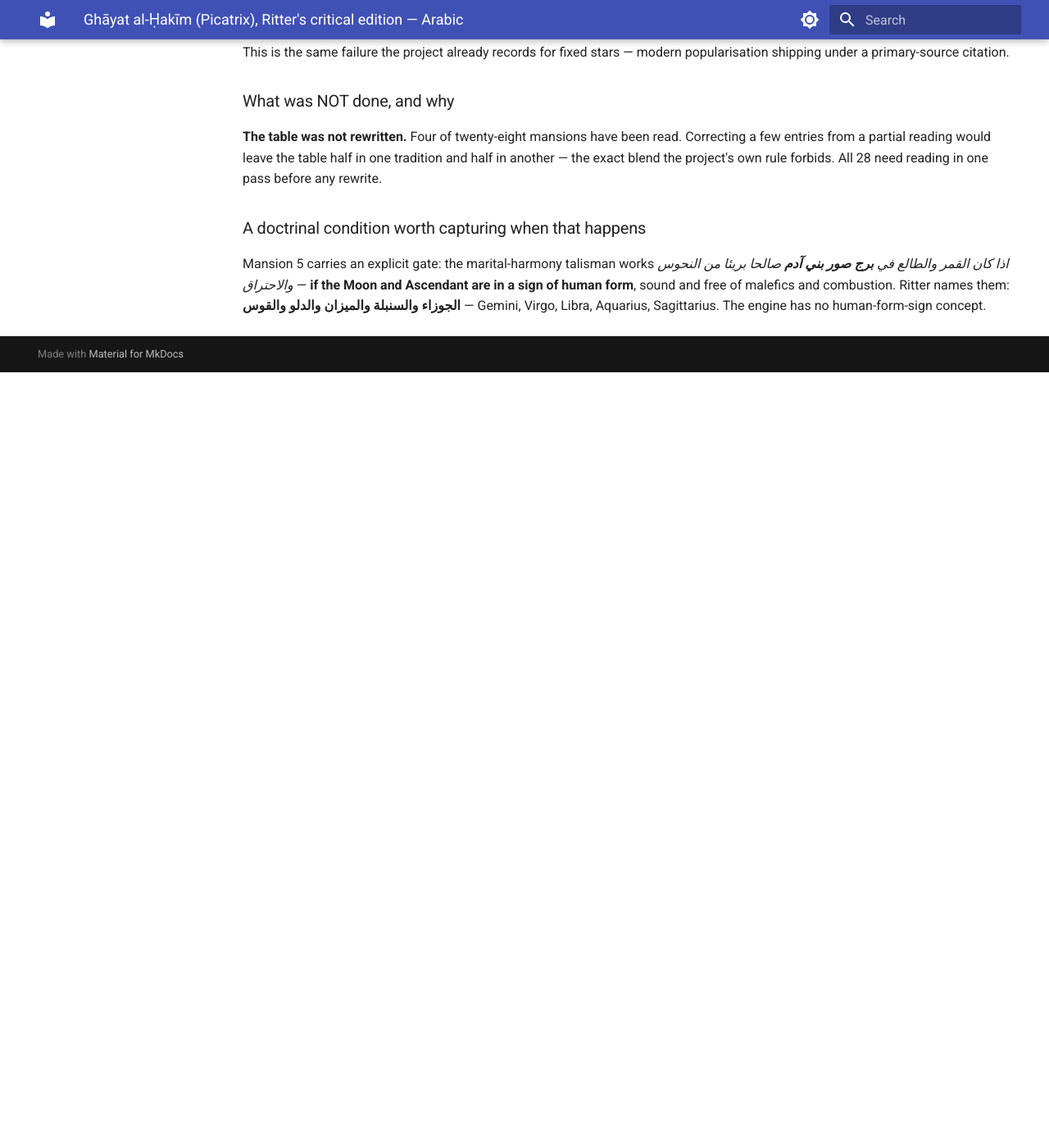
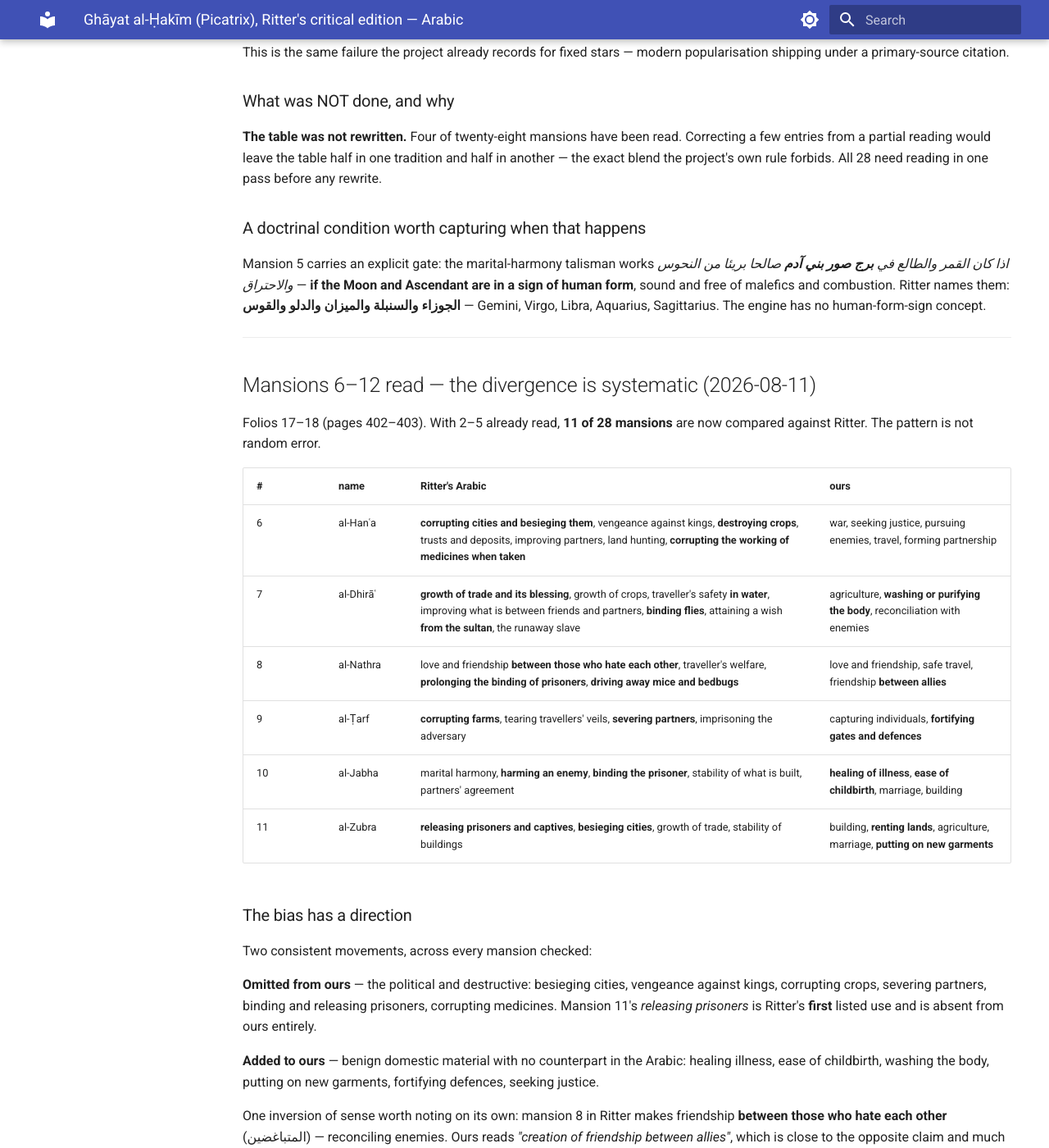
Before and after one commit to Bender1011001/traditional-astrology-engine, an MkDocs documentation site: the page built from docs/sources/picatrix_notes.md, in a window 1280 px wide and 1400 px high, scrolled down 2677 px. Shown: the whole window at 82% size. Built offline with MkDocs 1.6.1 and Material for MkDocs 9.7.7, drawn with Linux system fonts in a browser that asks for light colours; before the commit the page ends 3131 px from its top, so only the background shows below that; some of the changed text lies outside the part shown.

Commit message:
Picatrix mansions 6-12: the divergence has a direction
Eleven of twenty-eight mansions now compared against Ritter's Arabic.
The pattern is systematic, not random error, and it runs both ways.

Omitted from ours, consistently: the political and destructive
operations. Besieging cities, vengeance against kings, corrupting
crops, severing partners, binding and releasing prisoners, corrupting
the working of medicines. Mansion 11's "releasing prisoners and
captives" is Ritter's FIRST listed use and is absent from ours
entirely.

Added to ours, consistently: benign domestic material with no
counterpart in the Arabic. Healing illness, ease of childbirth,
washing the body, putting on new garments, fortifying defences,
seeking justice.

One inversion of sense: mansion 8 in Ritter makes friendship between
those who HATE each other - al-mutabaghidin, reconciling enemies. Ours
reads "creation of friendship between allies", a different and much
weaker claim.

This reads as a sanitised recension - a talismanic magic text with the
coercive and political operations filed off. That is a coherent
editorial choice by whoever compiled the "Medieval Astrology Guide"
our source_refs names second. It is not Picatrix, and it ships cited
as Picatrix.

The boundaries remain exactly right, verified to the arc-second.

Recommendation recorded with three options: read the remaining 17 and
rewrite from Ritter, suppress the intents from customer output while
keeping the sound boundaries, or relabel source_refs honestly and drop
the Picatrix citation. Doing nothing is the only option inconsistent
with the rest of the registry, where every rule now states which
edition it was read from.

Co-Authored-By: Claude Opus 5 <noreply@anthropic.com>

```diff
--- a/docs/sources/picatrix_notes.md
+++ b/docs/sources/picatrix_notes.md
@@ -101,3 +101,40 @@ This is the same failure the project already records for fixed stars — modern
 ### A doctrinal condition worth capturing when that happens
 
 Mansion 5 carries an explicit gate: the marital-harmony talisman works *اذا كان القمر والطالع في **برج صور بني آدم** صالحا بريئا من النحوس والاحتراق* — **if the Moon and Ascendant are in a sign of human form**, sound and free of malefics and combustion. Ritter names them: **الجوزاء والسنبلة والميزان والدلو والقوس** — Gemini, Virgo, Libra, Aquarius, Sagittarius. The engine has no human-form-sign concept.
+
+---
+
+## Mansions 6–12 read — the divergence is systematic (2026-08-11)
+
+Folios 17–18 (pages 402–403). With 2–5 already read, **11 of 28 mansions** are now compared against Ritter. The pattern is not random error.
+
+| # | name | Ritter's Arabic | ours |
+|---|---|---|---|
+| 6 | al-Hanʿa | **corrupting cities and besieging them**, vengeance against kings, **destroying crops**, trusts and deposits, improving partners, land hunting, **corrupting the working of medicines when taken** | war, seeking justice, pursuing enemies, travel, forming partnership |
+| 7 | al-Dhirāʿ | **growth of trade and its blessing**, growth of crops, traveller's safety **in water**, improving what is between friends and partners, **binding flies**, attaining a wish **from the sultan**, the runaway slave | agriculture, **washing or purifying the body**, reconciliation with enemies |
+| 8 | al-Nathra | love and friendship **between those who hate each other**, traveller's welfare, **prolonging the binding of prisoners**, **driving away mice and bedbugs** | love and friendship, safe travel, friendship **between allies** |
+| 9 | al-Ṭarf | **corrupting farms**, tearing travellers' veils, **severing partners**, imprisoning the adversary | capturing individuals, **fortifying gates and defences** |
+| 10 | al-Jabha | marital harmony, **harming an enemy**, **binding the prisoner**, stability of what is built, partners' agreement | **healing of illness**, **ease of childbirth**, marriage, building |
+| 11 | al-Zubra | **releasing prisoners and captives**, **besieging cities**, growth of trade, stability of buildings | building, **renting lands**, agriculture, marriage, **putting on new garments** |
+
+### The bias has a direction
+
+Two consistent movements, across every mansion checked:
+
+**Omitted from ours** — the political and destructive: besieging cities, vengeance against kings, corrupting crops, severing partners, binding and releasing prisoners, corrupting medicines. Mansion 11's *releasing prisoners* is Ritter's **first** listed use and is absent from ours entirely.
+
+**Added to ours** — benign domestic material with no counterpart in the Arabic: healing illness, ease of childbirth, washing the body, putting on new garments, fortifying defences, seeking justice.
+
+One inversion of sense worth noting on its own: mansion 8 in Ritter makes friendship **between those who hate each other** (المتباغضين) — reconciling enemies. Ours reads *"creation of friendship between allies"*, which is close to the opposite claim and much weaker.
+
+**This reads as a sanitised, domesticated recension** — a talismanic magic text with the coercive and political operations filed off. That is a coherent editorial choice by whoever compiled the "Medieval Astrology Guide" our `source_refs` names second, but it is **not Picatrix**, and it currently ships cited as Picatrix.
+
+### Recommendation, now that the sample is large enough
+
+11 of 28 is enough to say the table's *contents* are not from the cited source, while its *boundaries* are exactly right. Three options, in order of how well they hold the project's own source-fidelity rule:
+
+1. **Read all 28 and rewrite from Ritter.** Correct, and the remaining 17 are on disk. Roughly one more focused pass.
+2. **Suppress mansion intents from customer output** until (1) is done, keeping the boundaries, which are sound. Stops shipping unsourced electional advice today.
+3. **Relabel** `source_refs` honestly as a modern compilation and drop the Picatrix citation. Cheapest, but leaves the content in.
+
+Doing nothing is the one option inconsistent with the rest of the project: every other rule in the registry now states exactly which edition it was read from.
```
